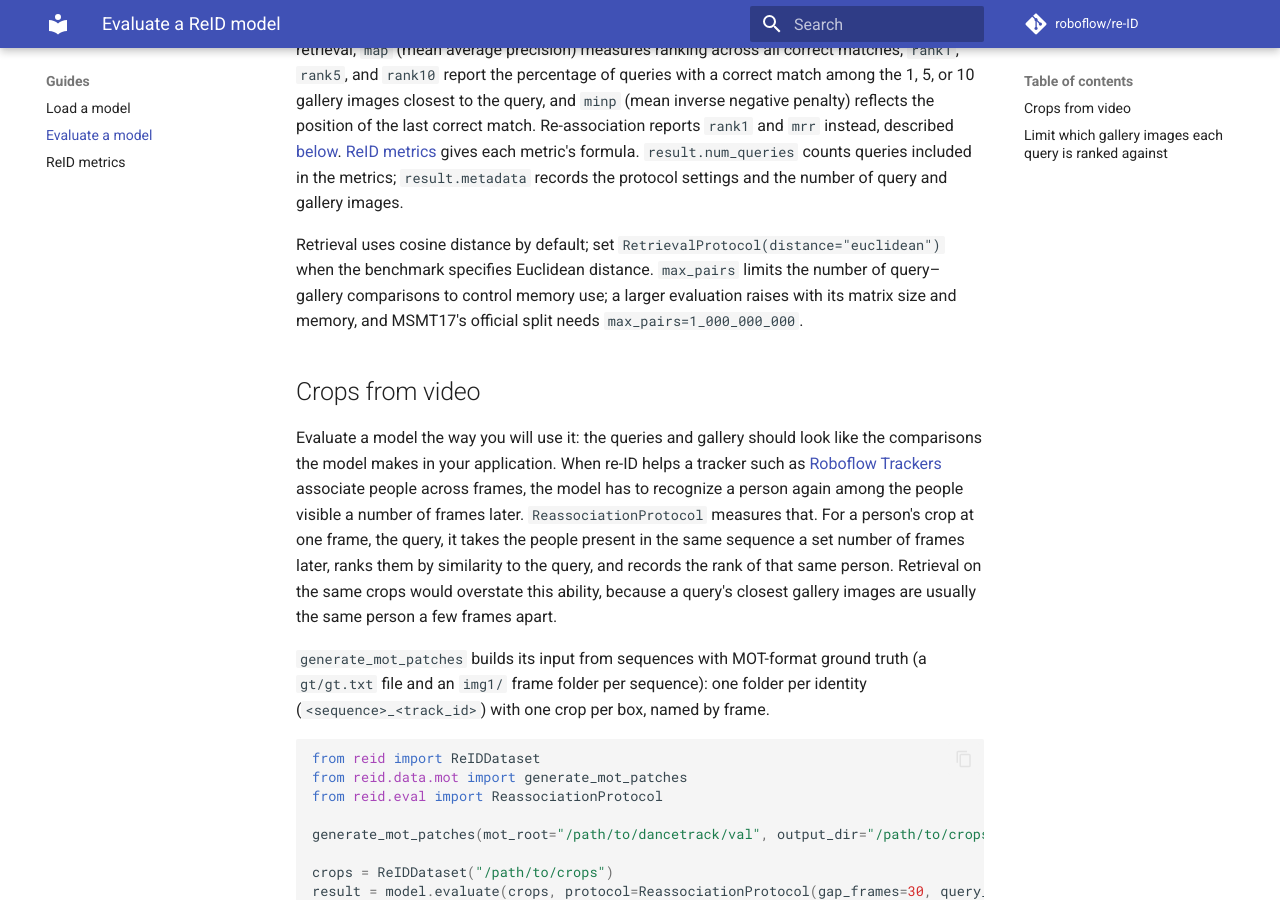
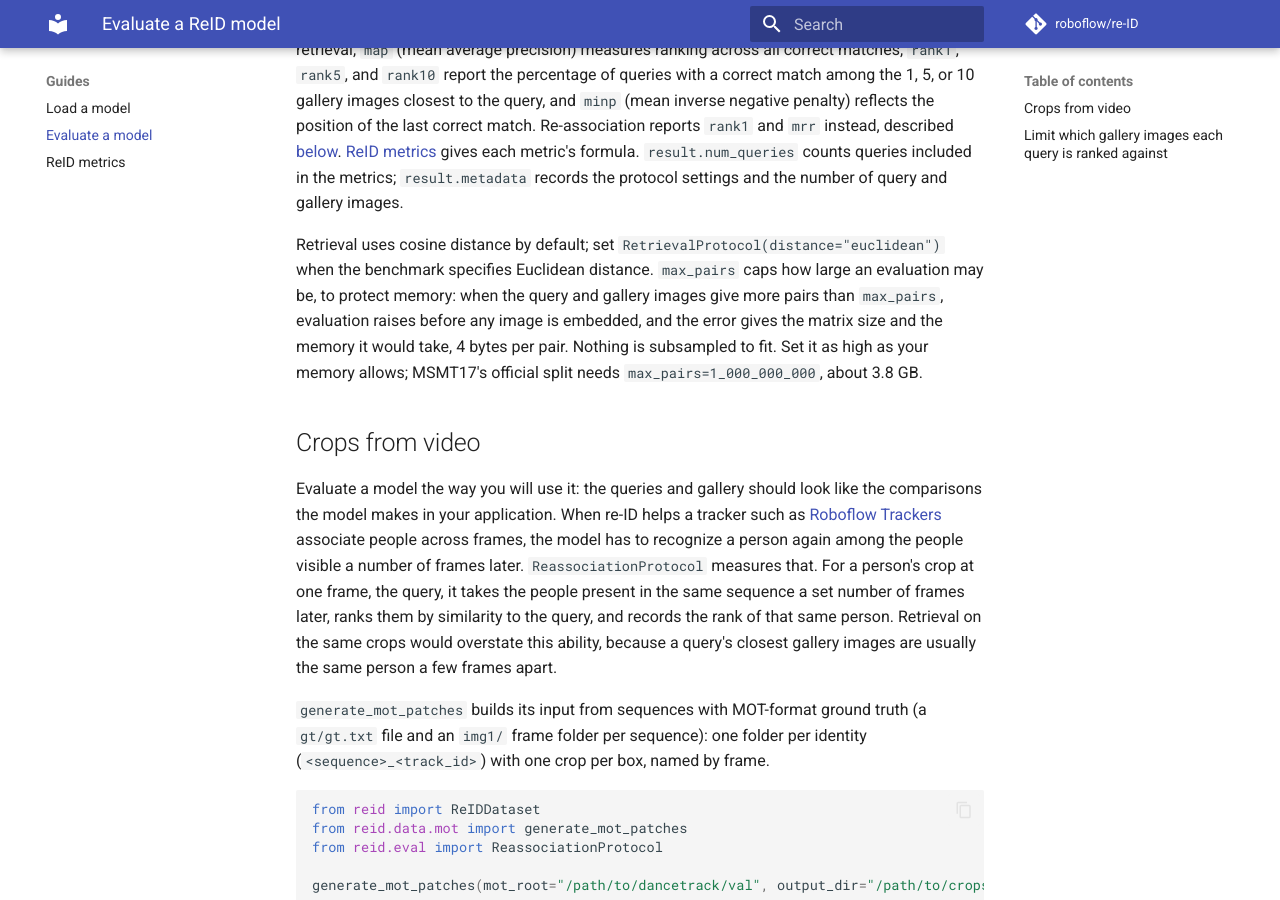
Before and after one commit to roboflow/re-ID, an MkDocs documentation site: the page built from docs/guides/evaluation.md, in a window 1280 px wide and 900 px high, scrolled down 989 px. Built offline with MkDocs 1.6.1 and Material for MkDocs 9.7.7, drawn with Linux system fonts in a browser that asks for light colours; comment, search, counter and statistics services are not loaded.

Commit message:
Say that max_pairs only guards memory
The guide made max_pairs sound like a setting to tune. It caps how large
an evaluation may be: above it, evaluation raises before embedding any
image, and nothing is subsampled to fit.

Co-Authored-By: Claude Opus 5.5 <noreply@anthropic.com>

```diff
--- a/docs/guides/evaluation.md
+++ b/docs/guides/evaluation.md
@@ -32,7 +32,7 @@ Omit `protocol` to use retrieval with one query per identity. The same data and
 
 `result.metrics` is a dictionary with metric names as keys and percentages as values. For retrieval, `map` (mean average precision) measures ranking across all correct matches, `rank1`, `rank5`, and `rank10` report the percentage of queries with a correct match among the 1, 5, or 10 gallery images closest to the query, and `minp` (mean inverse negative penalty) reflects the position of the last correct match. Re-association reports `rank1` and `mrr` instead, described [below](#crops-from-video). [ReID metrics](../learn/metrics.md#metrics) gives each metric's formula. `result.num_queries` counts queries included in the metrics; `result.metadata` records the protocol settings and the number of query and gallery images.
 
-Retrieval uses cosine distance by default; set `RetrievalProtocol(distance="euclidean")` when the benchmark specifies Euclidean distance. `max_pairs` limits the number of query–gallery comparisons to control memory use; a larger evaluation raises with its matrix size and memory, and MSMT17's official split needs `max_pairs=1_000_000_000`.
+Retrieval uses cosine distance by default; set `RetrievalProtocol(distance="euclidean")` when the benchmark specifies Euclidean distance. `max_pairs` caps how large an evaluation may be, to protect memory: when the query and gallery images give more pairs than `max_pairs`, evaluation raises before any image is embedded, and the error gives the matrix size and the memory it would take, 4 bytes per pair. Nothing is subsampled to fit. Set it as high as your memory allows; MSMT17's official split needs `max_pairs=1_000_000_000`, about 3.8 GB.
 
 ## Crops from video
 
```
